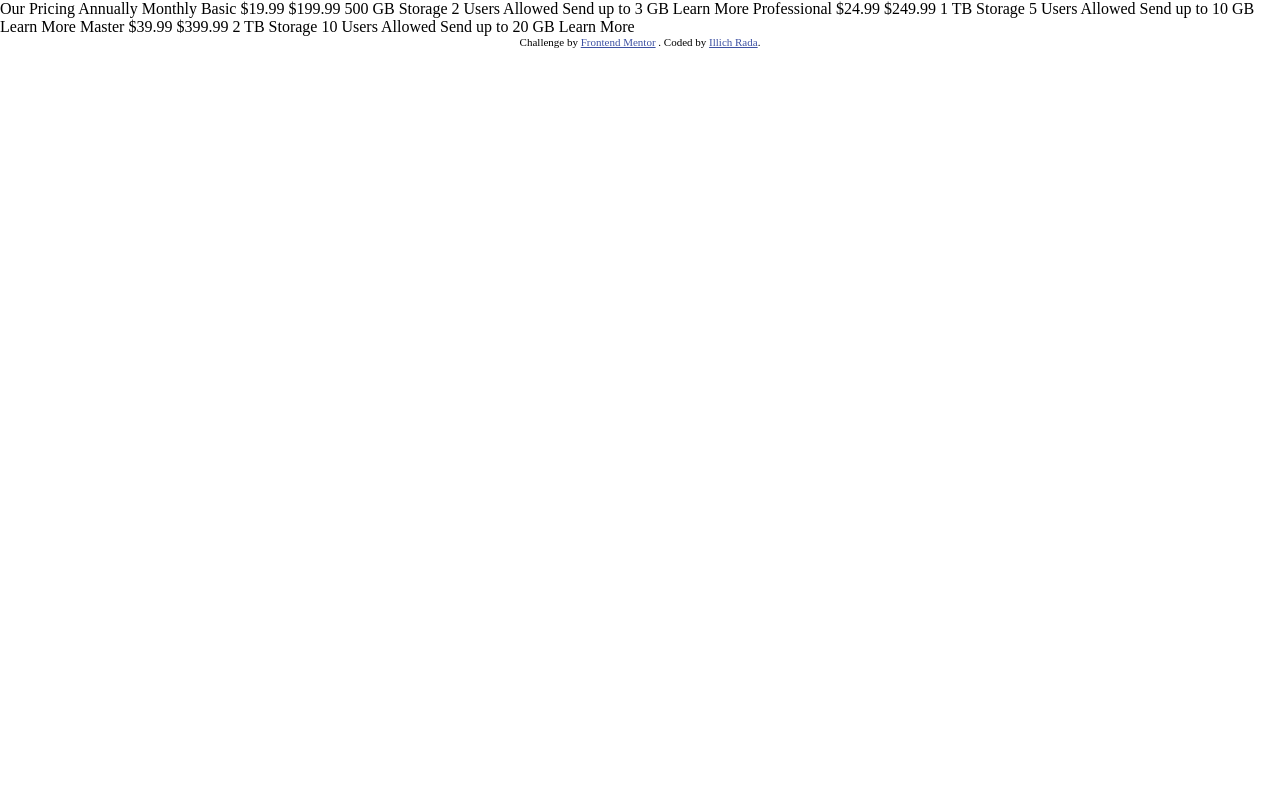
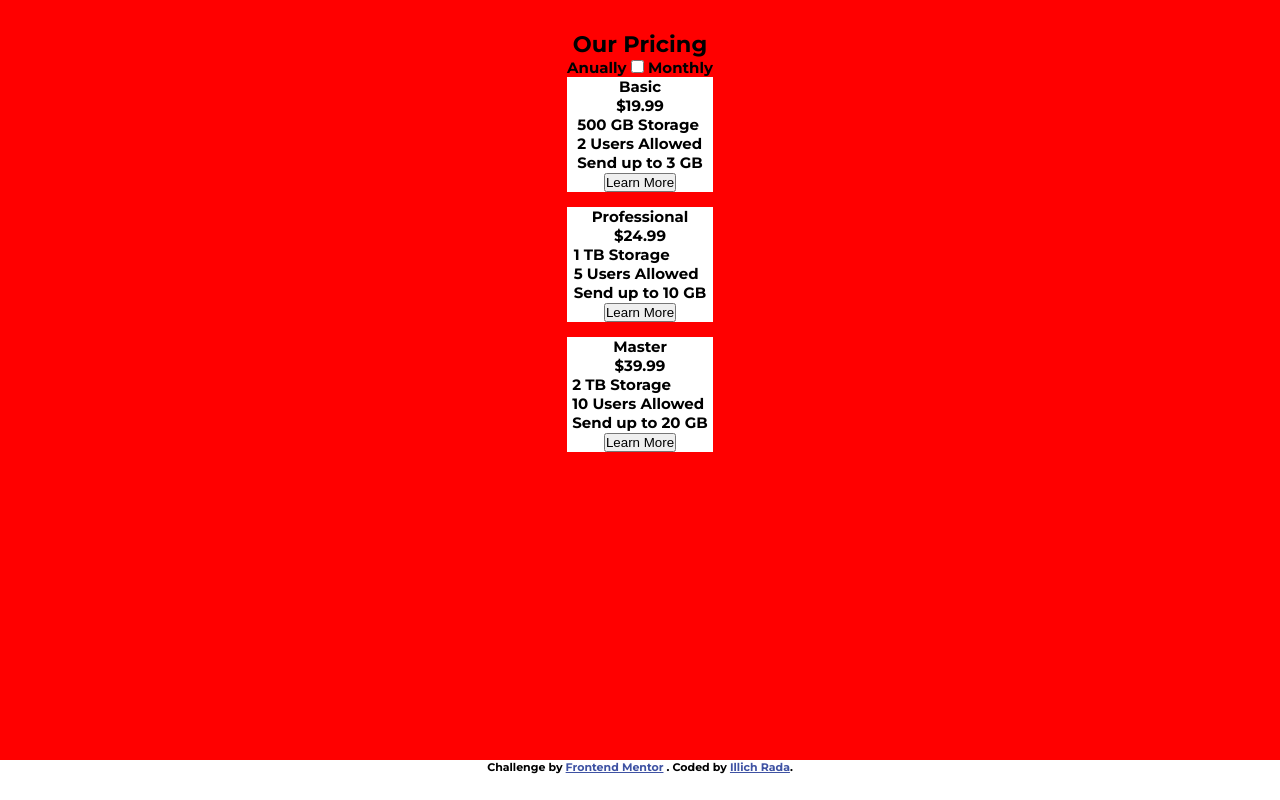
Before and after one commit to illich570/Pricing-component-frontendmentor, a website: page index.html in a window 1280 px wide. Drawn offline with Linux system fonts and the light colour scheme.

Commit message:
[ADD] basic layout & mixins added

```diff
--- a/index.html
+++ b/index.html
@@ -6,15 +6,76 @@
     <!-- displays site properly based on user's device -->
     <link rel="icon"type="image/png" sizes="32x32" href="./images/favicon-32x32.png"/>
     <link rel="stylesheet" href="src/css/main.css" />
+    <link href="https://fonts.googleapis.com/css2?family=Montserrat:wght@700&display=swap" rel="stylesheet"/>
 
     <title>Frontend Mentor | Pricing Component with Toggle</title>
   </head>
   <body>
-    Our Pricing Annually Monthly Basic &dollar;19.99 &dollar;199.99 500 GB
-    Storage 2 Users Allowed Send up to 3 GB Learn More Professional
-    &dollar;24.99 &dollar;249.99 1 TB Storage 5 Users Allowed Send up to 10 GB
-    Learn More Master &dollar;39.99 &dollar;399.99 2 TB Storage 10 Users Allowed
-    Send up to 20 GB Learn More
+    <main>
+      <section class="container">
+        <div>
+          <h2>Our Pricing</h2>
+        </div>
+        <div>
+          <span>Anually</span>
+          <input type="checkbox"/>
+          <span>Monthly</span>
+
+          <div class="container__cards">
+            <div class="card">
+              <div class="card__title">
+                Basic
+              </div>
+              <div class="card__price">
+                $19.99
+              </div>
+              <div class="card__features">
+                <p>500 GB Storage</p>
+                <p>2 Users Allowed</p>
+                <p>Send up to 3 GB</p>
+              </div>
+              <div class="card__button">
+                <button>Learn More</button>
+              </div>
+            </div>
+
+            <div class="card">
+              <div class="card__title">
+                Professional
+              </div>
+              <div class="card__price">
+                &dollar;24.99
+              </div>
+              <div class="card_features">
+                <p>1 TB Storage</p>
+                <p>5 Users Allowed</p>
+                <p>Send up to 10 GB</p>
+              </div>
+              <div class="card__button">
+                <button>Learn More</button>
+              </div>
+            </div>
+
+            <div class="card">
+              <div class="card__title">
+                Master
+              </div>
+              <div class="card__price">
+                &dollar;39.99
+              </div>
+              <div class="card_features">
+                <p>2 TB Storage</p>
+                <p>10 Users Allowed</p>
+                <p>Send up to 20 GB</p>
+              </div>
+              <div class="card__button">
+                <button>Learn More</button>
+              </div>
+            </div>
+        </div>
+      </section>
+    </main>
+
 
     <footer class="attribution">
       Challenge by
--- a/src/scss/base/_typography.scss
+++ b/src/scss/base/_typography.scss
@@ -0,0 +1,5 @@
+body{
+  font-family: $font-family;
+  font-weight: $font-weight;
+  font-size: $font-size;
+}
--- /dev/null
+++ b/src/scss/components/_card.scss
@@ -0,0 +1,5 @@
+.card{
+  background: white;
+  @include flex-column;
+  margin-bottom: 1em;
+}
--- a/src/scss/components/_cards.scss
+++ /dev/null
@@ -1,3 +0,0 @@
-.card{
-  background: red;
-}
--- /dev/null
+++ b/src/scss/layout/_grid.scss
@@ -0,0 +1,8 @@
+.container{
+  background: red;
+  width: 100%;
+  height:95vh;
+  display: flex;
+  padding: 2em 0;
+  @include flex-column;
+}
--- a/src/scss/main.scss
+++ b/src/scss/main.scss
@@ -1,9 +1,11 @@
 @import 'utils/variables';
+@import 'utils/mixins';
 
 @import 'base/reset';
 @import 'base/typography';
 
 
 @import 'layout/footer';
+@import 'layout/grid';
 
-@import 'components/cards';
+@import 'components/card';
--- /dev/null
+++ b/src/scss/utils/_mixins.scss
@@ -0,0 +1,5 @@
+@mixin flex-column{
+  display: flex;
+  align-items: center;
+  flex-direction: column;
+}
--- a/src/scss/utils/_variables.scss
+++ b/src/scss/utils/_variables.scss
@@ -0,0 +1,3 @@
+$font-family: 'Montserrat', sans-serif;
+$font-weight: 700;
+$font-size: 15px;
```
Also changed, not shown: style-guide.md (+7 -0 lines), src/css/main.css.
